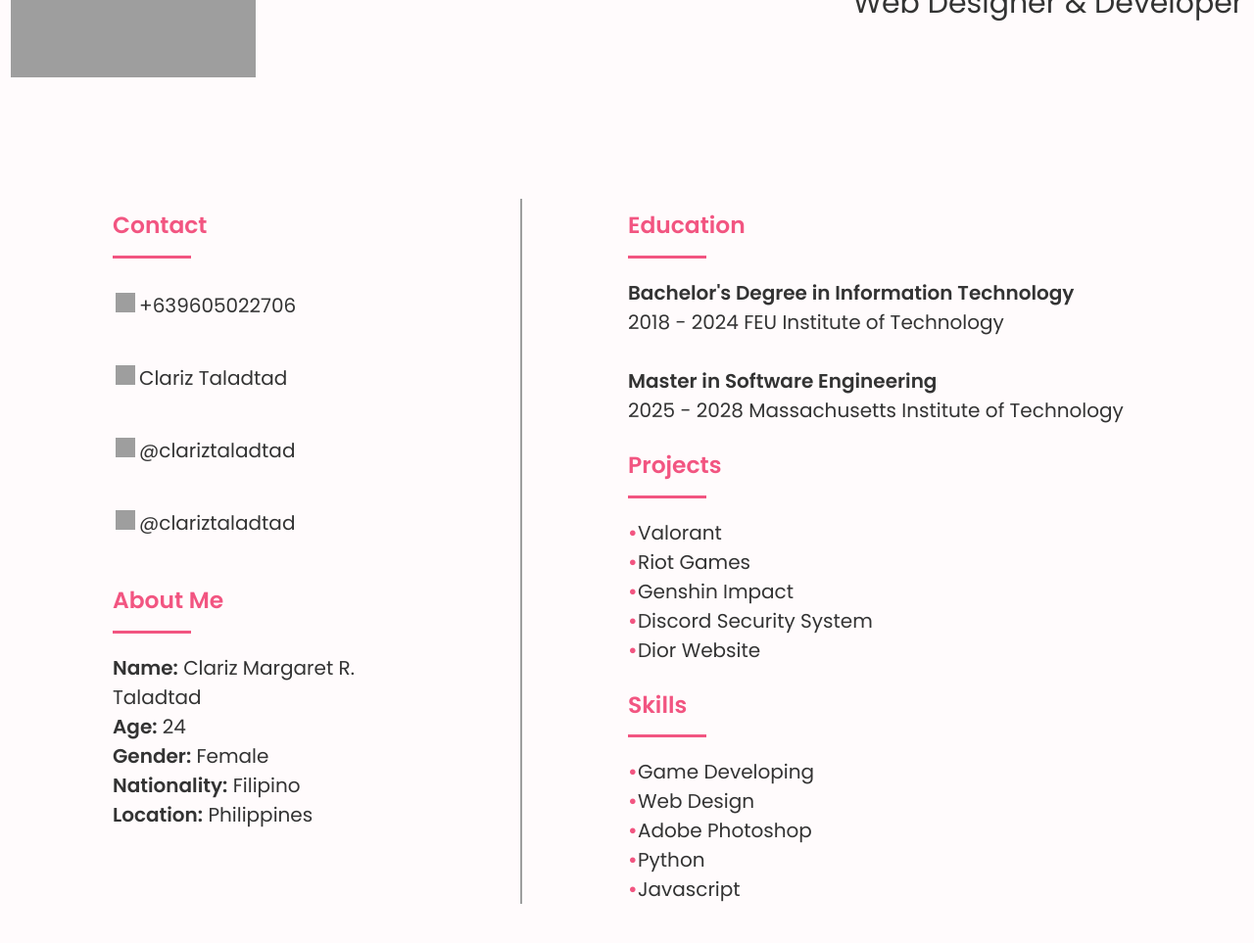
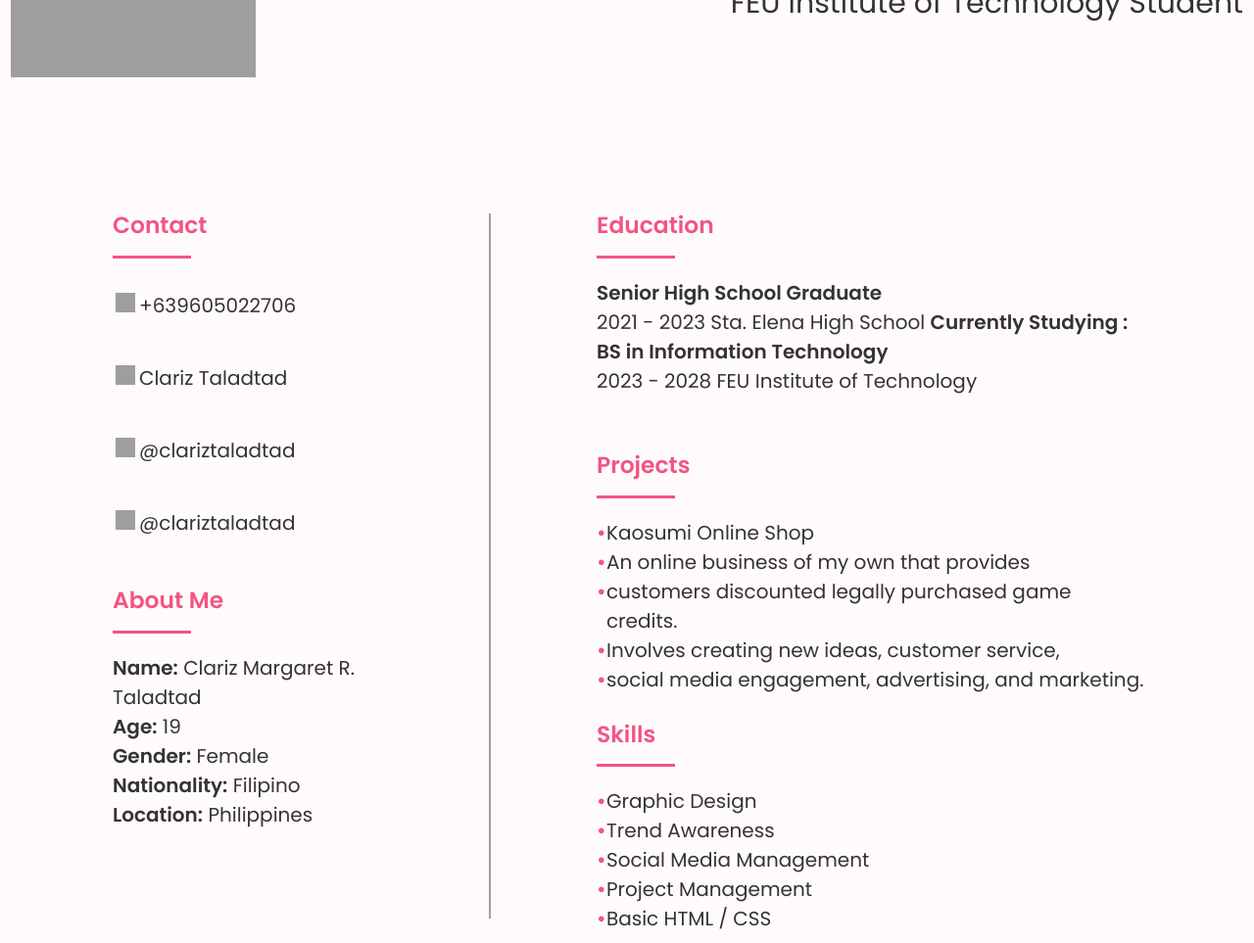
Before and after one commit to clarizmtaladtad/clarizmtaladtad.github.io, a plain HTML site: page TS1/index.html in a window 1280 px wide. Shown: the part 277-1240 px from the top of the page at 98% size. Drawn offline with Linux system fonts and the light colour scheme; grey boxes are pictures that could not be loaded.

Commit message:
Info changed to facts

```diff
--- a/TS1/index.html
+++ b/TS1/index.html
@@ -21,7 +21,7 @@
             </td>
             <td colspan="2">
                 <p class="name"><b>Clariz Margaret R. Taladtad</b></p>
-                <p class="title">Web Designer & Developer</p>
+                <p class="title">FEU Institute of Technology Student</p>
             </td>
         </tr>
 
@@ -55,7 +55,7 @@
                     <div class="underline"></div>
                     <p>
                         <b>Name:</b> Clariz Margaret R. Taladtad<br>
-                        <b>Age:</b> 24<br>
+                        <b>Age:</b> 19<br>
                         <b>Gender:</b> Female<br>
                         <b>Nationality:</b> Filipino<br>
                         <b>Location:</b> Philippines<br>
@@ -74,30 +74,31 @@
                 <h3>Education</h3>
                 <div class="underline"></div>
                 <p>
-                    <b>Bachelor's Degree in Information Technology</b><br>
-                    2018 - 2024 FEU Institute of Technology<br><br>
-                    <b>Master in Software Engineering</b><br>
-                    2025 - 2028 Massachusetts Institute of Technology
+                    <b>Senior High School Graduate</b><br>
+                    2021 - 2023 Sta. Elena High School
+                    <b>Currently Studying : BS in Information Technology</b><br>
+                    2023 - 2028 FEU Institute of Technology<br><br>
+
                 </p>
                     <h3>Projects</h3>
                     <div class="underline"></div>
                     <ul>
-                        <li>Valorant</li>
-                        <li>Riot Games</li>
-                        <li>Genshin Impact</li>
-                        <li>Discord Security System</li>
-                        <li>Dior Website</li>
+                        <li>Kaosumi Online Shop</li>
+                        <li>An online business of my own that provides</li>
+                        <li>customers discounted legally purchased game credits.</li>
+                        <li>Involves creating new ideas, customer service,</li>
+                        <li>social media engagement, advertising, and marketing.</li>
                     </ul>
                 </div>
                 <div class="section">
                     <h3>Skills</h3>
                     <div class="underline"></div>
                     <ul>
-                        <li>Game Developing</li>
-                        <li>Web Design</li>
-                        <li>Adobe Photoshop</li>
-                        <li>Python</li>
-                        <li>Javascript</li>
+                        <li>Graphic Design</li>
+                        <li>Trend Awareness</li>
+                        <li>Social Media Management</li>
+                        <li>Project Management</li>
+                        <li>Basic HTML / CSS</li>
                     </ul>
                 </div>
             </div>
```
